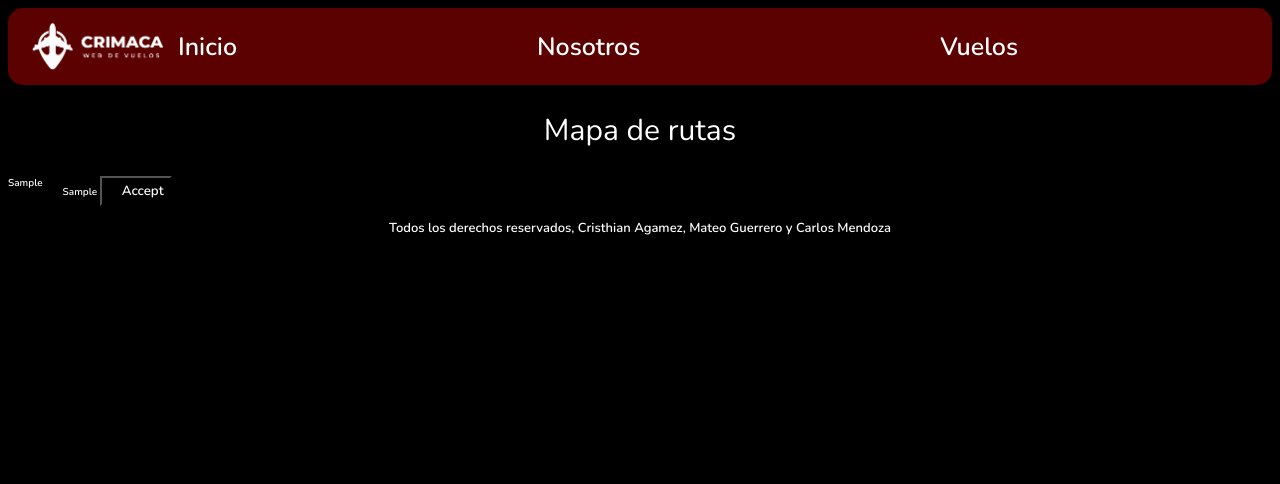
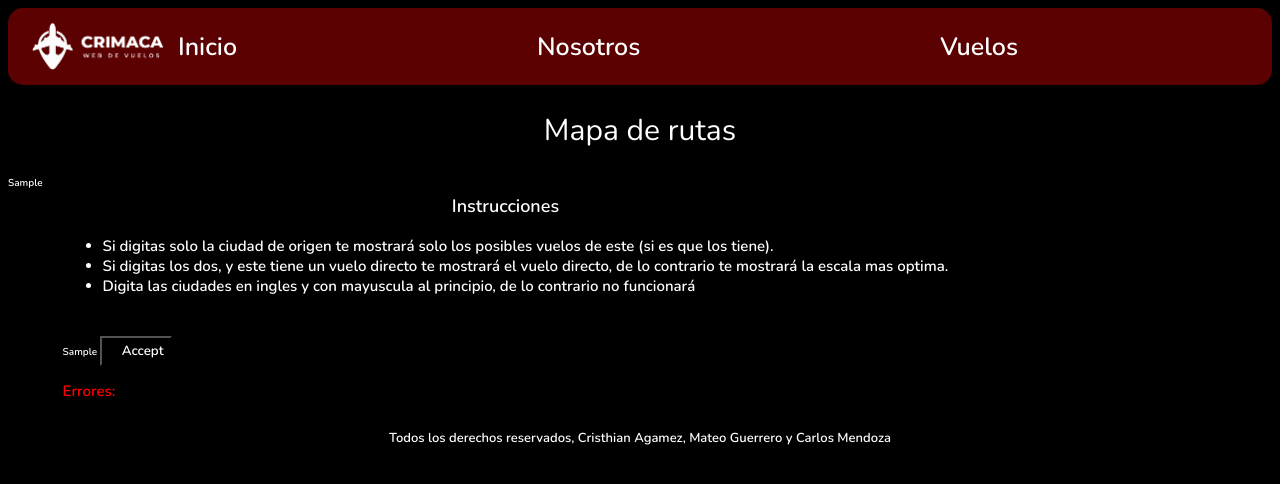
Before and after one commit to CristhianAC/Laboratorio2-CristhianAgamez-CarlosMendoza-MateoGuerrero, a Django app: template templates/sistema.html in a window 1280 px wide. Shown: the top 484 px of the page. Run offline with Django 4.2, Linux system fonts and the light colour scheme; the template is opened without the code that fills it: most values are stand-ins (such as "Sample title", 1, 10 or a date in 2020).

Commit message:
Cambios De html

```diff
--- a/static/Css/estilo.css
+++ b/static/Css/estilo.css
@@ -48,6 +48,9 @@ h3{
     margin: 0 auto;
     padding: 2rem;
     border-radius: 1rem;
+}
+li{
+    font-size: 1.5rem;
 }
 .formulario legend{
     text-align: center;
--- a/templates/sistema.html
+++ b/templates/sistema.html
@@ -3,11 +3,20 @@
 
 {{m | safe}}
 <form method="post">
+    <h3>Instrucciones</h3>
+    <ul style="padding-bottom: 30px; ">
+        <li>Si digitas solo la ciudad de origen te mostrará solo los posibles vuelos de este
+            (si es que los tiene).</li>
+        <li>Si digitas los dos, y este tiene un vuelo directo te mostrará el vuelo directo, de lo contrario te mostrará la escala mas optima.</li>
+        <li>Digita las ciudades en ingles y con mayuscula al principio, de lo contrario no funcionará</li>
+    </ul>
     {% csrf_token %}
     {{addCity.as_p}}
     <button onclick="document.location.reload()" style="background-color: black; height: 30px; padding-left: 20px;justify-content: center;">
 
         Accept
     </button>
+    <p style="color: red; font-size: 15px;">Errores: </p>
+    {{error}}
 </form>
 {% endblock %}
```
Also changed, not shown: API/ApiNodosOOP.py (+8 -4 lines), grafoConMapa/views.py (+11 -7 lines).
